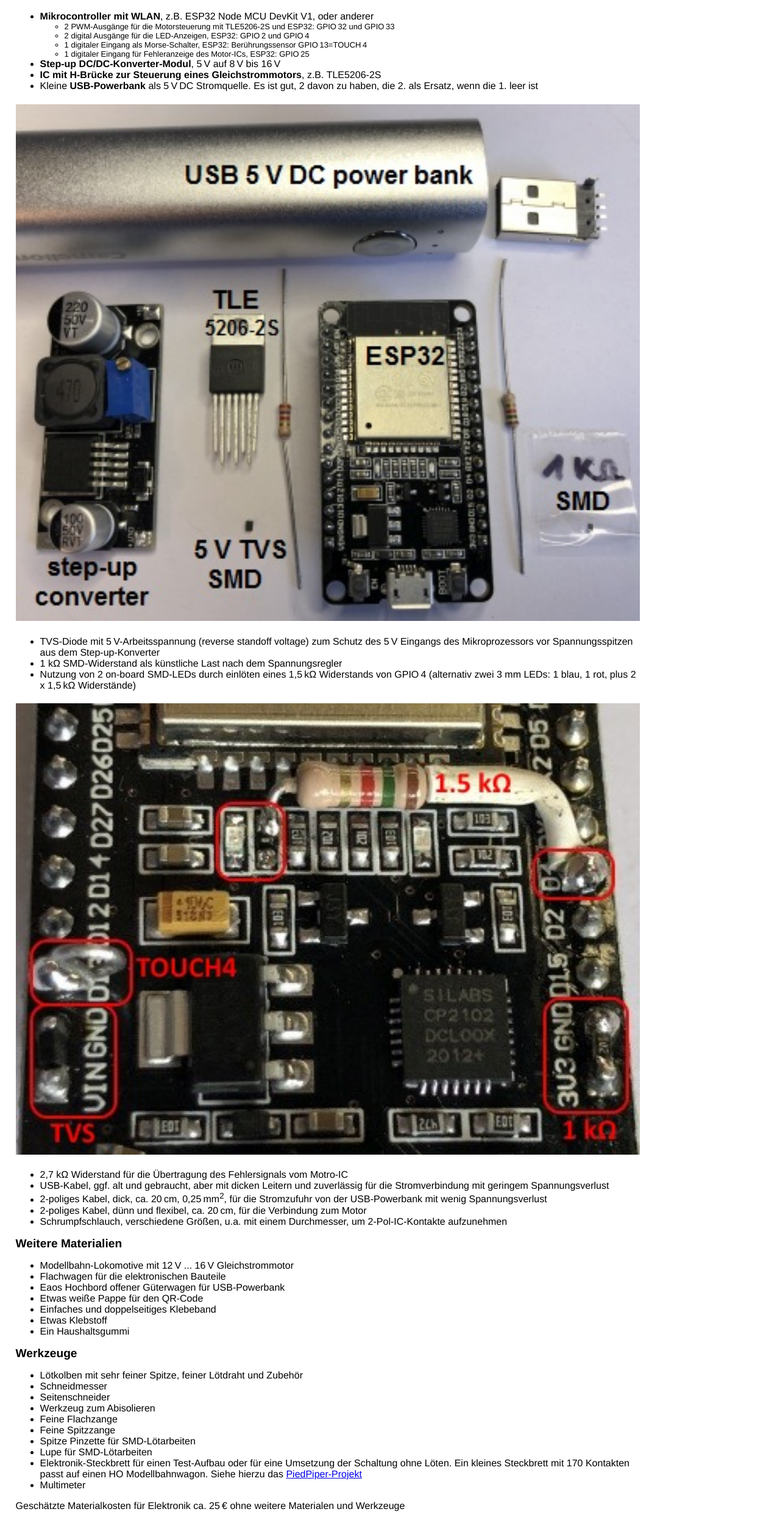
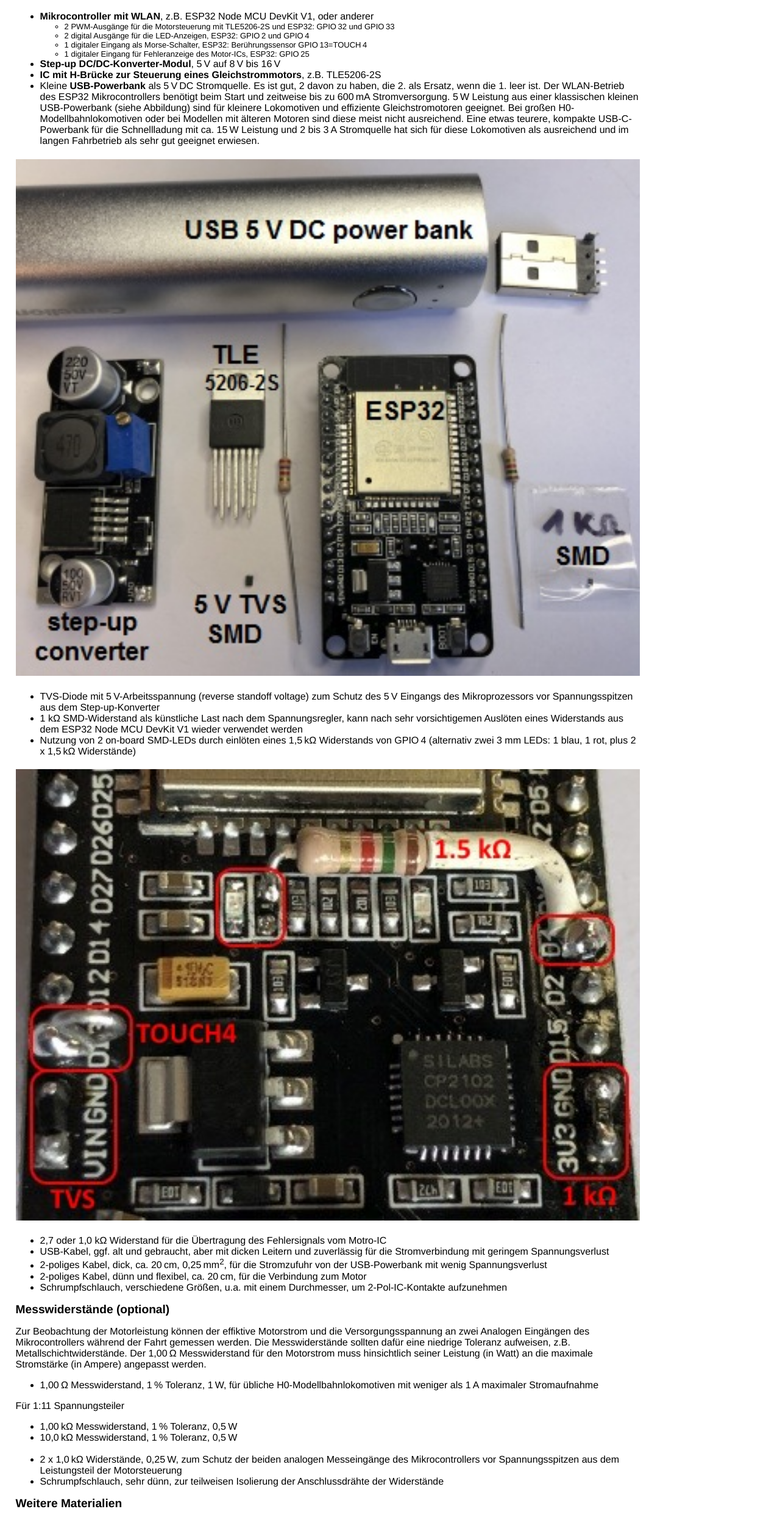
Before and after one commit to jorail/PiedPiperS, a plain HTML site: page PiedPiperS/data/parts.html in a window 1280 px wide. Shown: the part 202-2694 px from the top of the page at 61% size. Drawn offline with Linux system fonts and the light colour scheme.

Commit message:
v171 add wifi channel from .ini, update of parts.html
parts.html: measuring resistors
WiFi: option to modify wifi channel from lok.ini parameters

```diff
--- a/PiedPiperS/data/parts.html
+++ b/PiedPiperS/data/parts.html
@@ -1,7 +1,7 @@
 <!DOCTYPE html>
 <html>
 <head>
-	<title>PiedPiperS-Bauteile</title>
+	<title>PiedPiperS-Bauteile 2021-04-27 Version 171</title>
 	<meta name="viewport" content="width=device-width, initial-scale=1">
 	<link rel="icon" href="data:,">
 	<link rel="stylesheet" type="text/css" href="style.css">
@@ -26,20 +26,27 @@
 		</ul>
 		<li><b>Step-up DC/DC-Konverter-Modul</b>, 5&#x202F;V auf 8&#x202F;V bis 16&#x202F;V</li>
 		<li><b>IC mit H-Br&uuml;cke zur Steuerung eines Gleichstrommotors</b>, z.B. TLE5206-2S</li>
-		<li>Kleine <b>USB-Powerbank</b> als 5&#x202F;V&#x202F;DC Stromquelle. Es ist gut, 2 davon zu haben, die 2. als Ersatz,
-		wenn die 1. leer ist</li>
+		<li>Kleine <b>USB-Powerbank</b> als 5&#x202F;V&#x202F;DC Stromquelle. Es ist gut, 2 davon zu haben,
+		die 2. als Ersatz, wenn die 1. leer ist. Der WLAN-Betrieb des ESP32 Mikrocontrollers ben&ouml;tigt beim Start
+		und zeitweise bis zu 600&#x202F;mA Stromversorgung. 5&#x202F;W Leistung aus einer klassischen kleinen
+		USB-Powerbank (siehe Abbildung) sind f&uuml;r kleinere Lokomotiven und effiziente Gleichstromotoren geeignet.
+		Bei gro&szlig;en H0-Modellbahnlokomotiven oder bei Modellen mit &auml;lteren Motoren sind diese
+		meist nicht ausreichend. Eine etwas teurere, kompakte USB-C-Powerbank f&uuml;r die Schnellladung mit
+		ca.&nbsp;15&#x202F;W Leistung und 2&nbsp;bis&nbsp;3&#x202F;A Stromquelle hat sich f&uuml;r diese Lokomotiven
+		als ausreichend und im langen Fahrbetrieb als sehr gut geeignet erwiesen.</li>
     </ul>
 	<div><a href="/viewer.html"><img src="/image/001.jpg" alt="Elektronik-Bauteile" style="width:100%"></a></div>
     <ul>
 		<li>TVS-Diode mit 5&#x202F;V-Arbeits&shy;spannung (reverse standoff voltage) zum Schutz des 5&#x202F;V Eingangs des
 		Mikro&shy;prozessors vor Spannungs&shy;spitzen aus dem Step-up-Konverter</li>
-		<li>1 k&Omega; SMD-Widerstand als k&uuml;nstliche Last nach dem Spannungs&shy;regler</li>
+		<li>1 k&Omega; SMD-Widerstand als k&uuml;nstliche Last nach dem Spannungs&shy;regler,
+		kann nach sehr vorsichtigemen Ausl&ouml;ten eines Widerstands aus dem ESP32 Node MCU DevKit V1 wieder verwendet werden</li>
 		<li>Nutzung von 2 on-board SMD-LEDs durch einl&ouml;ten eines 1,5&#x202F;k&Omega; Widerstands von GPIO&#x202F;4
 		(alternativ zwei 3 mm LEDs: 1 blau, 1 rot,  plus 2 x 1,5&#x202F;k&Omega; Widerst&auml;nde) </li>
     </ul>
 	<div><a href="/viewer.html"><img src="/image/003.jpg" alt="ESP32-Modifikation" style="width:100%"></a></div>
     <ul>
-		<li>2,7 k&Omega; Widerstand f&uumlr die &Uumlbertragung des Fehlersignals vom Motro-IC </li>
+		<li>2,7 oder 1,0 k&Omega; Widerstand f&uumlr die &Uumlbertragung des Fehlersignals vom Motro-IC </li>
 		<li>USB-Kabel, ggf. alt und gebraucht, aber mit dicken Leitern und zuverl&auml;ssig f&uuml;r die
 		Strom&shy;verbindung mit geringem Spannungs&shy;verlust</li>
 		<li>2-poliges Kabel, dick, ca. 20&#x202F;cm, 0,25&#x202F;mm<sup>2</sup>, f&uumlr die
@@ -47,10 +54,29 @@
 		<li>2-poliges Kabel, d&uuml;nn und flexibel, ca. 20&#x202F;cm, f&uuml;r die Verbindung zum Motor </li>
 		<li>Schrumpfschlauch, verschiedene Gr&ouml;&szlig;en, u.a. mit einem Durchmesser, um 2-Pol-IC-Kontakte aufzunehmen</li>
 	</ul>
+	<h2>Messwiderst&auml;nde (optional)</h2>
+	<p>Zur Beobachtung der Motorleistung k&ouml;nnen der effiktive Motorstrom und die Versorgungsspannung an zwei Analogen
+	   Eing&auml;ngen des Mikrocontrollers w&auml;hrend der Fahrt gemessen werden. Die Messwiderst&auml;nde sollten
+	   daf&uuml;r eine niedrige Toleranz aufweisen, z.B. Metallschichtwiderst&auml;nde.
+	   Der 1,00&#x202F;&Omega; Messwiderstand f&uuml;r den Motorstrom muss hinsichtlich
+	   seiner Leistung (in Watt) an die maximale Stromst&auml;rke (in Ampere) angepasst werden.</p>
+	<ul>
+		<li>1,00&#x202F;&Omega; Messwiderstand, 1&#x202F;% Toleranz, 1&#x202F;W, f&uuml;r &uuml;bliche
+		H0-Modellbahnlokomotiven mit weniger als 1&#x202F;A maximaler Stromaufnahme</li>
+	</ul>
+	F&uuml;r 1:11 Spannungsteiler
+	<ul>
+		<li>1,00&#x202F;k&Omega; Messwiderstand, 1&#x202F;% Toleranz, 0,5&#x202F;W</li>
+		<li>10,0&#x202F;k&Omega; Messwiderstand, 1&#x202F;% Toleranz, 0,5&#x202F;W</li>
+		<br>
+		<li>2 x 1,0&#x202F;k&Omega; Widerst&auml;nde, 0,25&#x202F;W, zum Schutz der beiden analogen
+		Messeing&auml;nge des Mikrocontrollers vor Spannungsspitzen aus dem Leistungsteil der Motorsteuerung</li>
+		<li>Schrumpfschlauch, sehr d&uuml;nn, zur teilweisen Isolierung der Anschlussdr&auml;hte der Widerst&auml;nde</li>
+	</ul>
 
 	<h2>Weitere Materialien</h2>
 	<ul>
-	<li>Modellbahn-Lokomotive mit 12&#x202F;V ... 16&#x202F;V Gleich&shy;strom&shy;motor</li>
+		<li>Modellbahn-Lokomotive mit 10&#x202F;V bis 24&#x202F;V Gleich&shy;strom&shy;motor</li>
 		<li>Flachwagen f&uuml;r die elektronischen Bauteile</li>
 		<li>Eaos Hochbord offener G&uuml;terwagen f&uuml;r USB-Powerbank</li>
 		<li>Etwas wei&szlig;e Pappe f&uuml;r den QR-Code</li>
```
Also changed, not shown: PiedPiperS/data/power.html (+1 -1 lines), 4 other files. Lines whose indentation alone changed are shown as unchanged.
